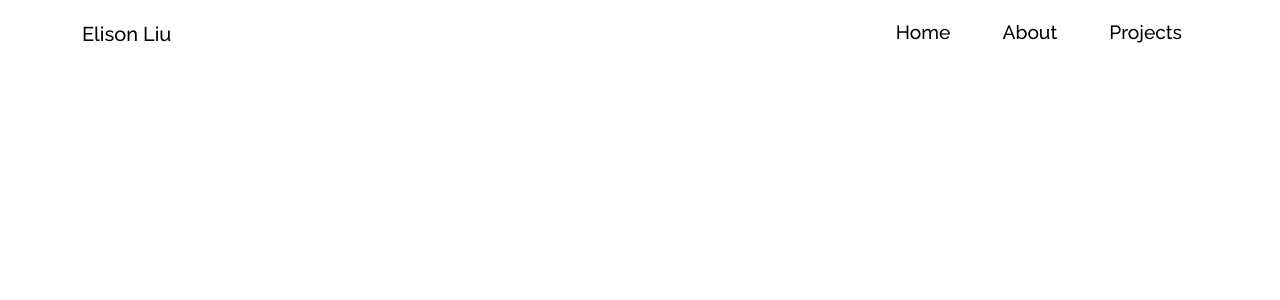
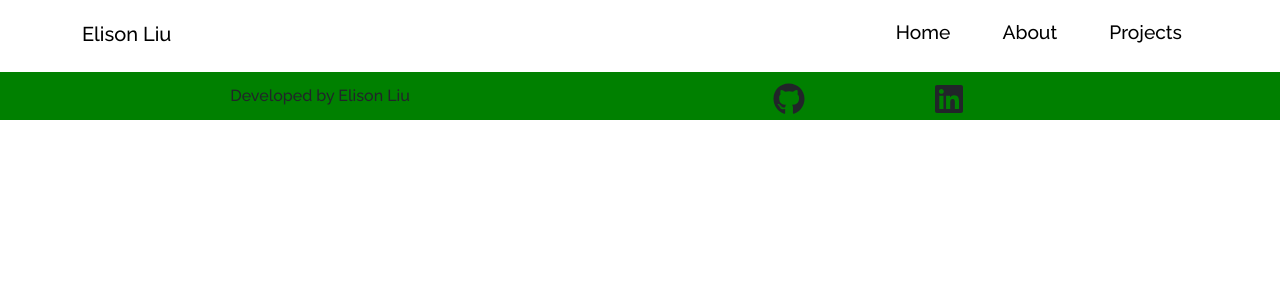
Before and after one commit to elisonliu97/Portfolio, a React (Create React App) app: page /contact in a window 1280 px wide. Shown: the top 300 px of the page. Built offline with nearby package versions, Linux system fonts and the light colour scheme.

Commit message:
footer and styling

```diff
--- a/package.json
+++ b/package.json
@@ -10,6 +10,7 @@
     "react": "^17.0.2",
     "react-bootstrap": "^2.0.0-beta.5",
     "react-dom": "^17.0.2",
+    "react-icons": "^4.2.0",
     "react-router-dom": "^5.2.0",
     "react-scripts": "4.0.3",
     "web-vitals": "^1.1.2"
--- a/src/App.css
+++ b/src/App.css
@@ -12,6 +12,8 @@ html {
   );
 
   --imp-text-color: #c770f0;
+
+  margin-top: 72px;
 }
 
 .purple {
--- a/src/App.js
+++ b/src/App.js
@@ -2,6 +2,7 @@ import NavBar from "./components/Navbar/Navbar";
 import Home from "./components/Home/Home";
 import About from "./components/About/About";
 import Projects from './components/Projects/Projects'
+import Footer from './components/Footer/Footer'
 import { BrowserRouter as Router, Route, Switch } from 'react-router-dom';
 import './App.css';
 import "bootstrap/dist/css/bootstrap.min.css";
@@ -17,7 +18,7 @@ function App() {
         <Route path="/projects" component={Projects} />
         {/* <Route path="/contact" component={Contact}/>  */}
       </Switch>
-      {/* <Footer /> */}
+      <Footer />
     </Router>
   );
 }
--- /dev/null
+++ b/src/components/Footer/Footer.css
@@ -0,0 +1,25 @@
+.footer {
+    position: sticky;
+    text-align: center;
+    min-width:100%;
+    background-color: green;
+}
+
+.footer-left {
+    display:flex;
+    justify-content: center;
+    align-items: center;
+}
+
+.footer-socials {
+    display: flex;
+    justify-content: center;
+    align-items: center;
+    margin: 0;
+}
+
+.footer-icons {
+    list-style-type: none;
+    padding: 0em 2em 0em 2em;
+    font-size: 2rem;
+}
--- a/src/components/Footer/Footer.js
+++ b/src/components/Footer/Footer.js
@@ -0,0 +1,34 @@
+import React from 'react';
+import { Container, Row, Col } from 'react-bootstrap';
+import {
+    FaGithub,
+    FaLinkedin,
+} from "react-icons/fa"
+import './Footer.css';
+
+function Footer() {
+
+    return(
+        <Container className="footer">
+            <Row>
+                <Col md="6" className="footer-left">
+                    Developed by Elison Liu
+                </Col>
+                <Col md="4" className="footer-right">
+                    <ul className="footer-socials">
+                        <li className="footer-icons">
+                            <FaGithub />
+                        </li>
+                        <li className="footer-icons">
+                            <FaLinkedin />
+                        </li>
+                    </ul>
+
+                </Col>
+            </Row>
+        </Container>
+    )
+}
+
+export default Footer;
+// need to link icons
--- a/src/components/Navbar/Navbar.css
+++ b/src/components/Navbar/Navbar.css
@@ -6,10 +6,11 @@
 }
 
   .navbar {
-    position: sticky !important;
+    position: fixed !important;
     transition: all 0.3s ease-out 0s !important;
     padding: 0.3rem 2rem !important;
     font-size: 1.2rem !important;
+    /* border: 1px solid black; */
   }
 
   .navbar-toggler {
--- a/src/components/Navbar/Navbar.js
+++ b/src/components/Navbar/Navbar.js
@@ -1,6 +1,8 @@
 import { Link } from "react-router-dom";
 import React, { useState } from 'react';
 import { Navbar, Container, Nav } from "react-bootstrap";
+import { BiMenu } from "react-icons/bi"
+import { AiOutlineClose } from "react-icons/ai"
 import "./Navbar.css";
 
 function NavBar() {
@@ -36,6 +38,9 @@ function NavBar() {
                         updateExpanded(expand ? false : "expanded")
                     }}
                 >
+                    {expand ?
+                        <AiOutlineClose /> :
+                        <BiMenu />}
                 </Navbar.Toggle>
                 <Navbar.Collapse id="responsive-navbar-nav">
                     <Nav className="ms-auto" defaultActiveKey="#home">
```
Also changed, not shown: src/components/Home/Home.js (+1 -0 lines), src/assets/images/index.js (added), 1 other file (tests, documents, lock files or other folders).
